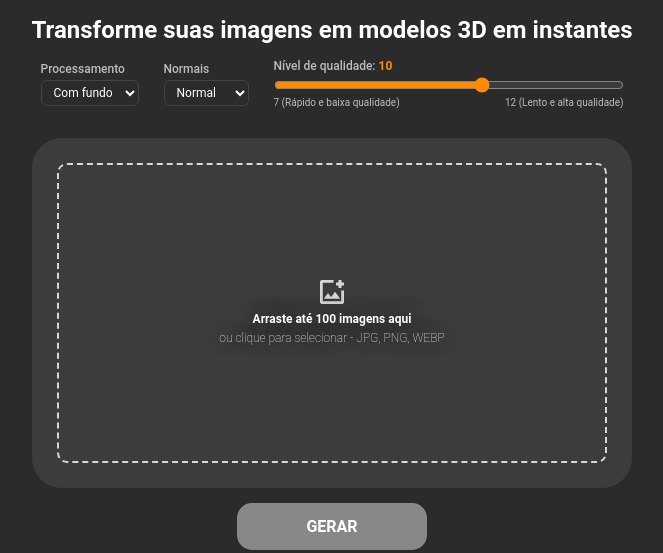
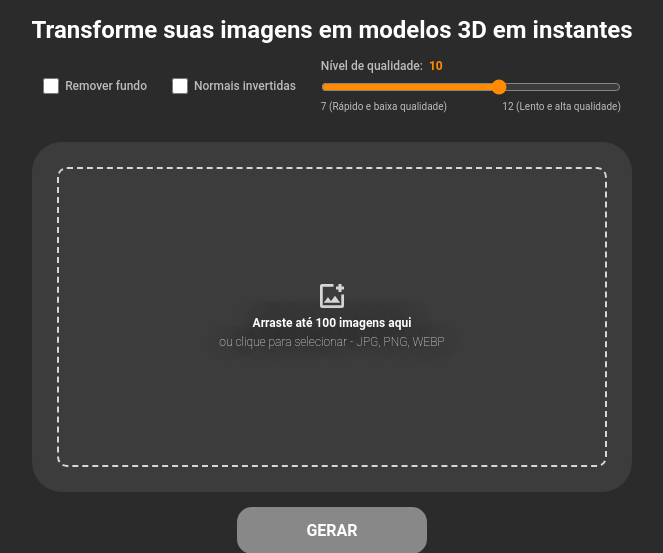
Before and after one commit to dcamargoo/triform, a Flask app: page / in a window 1280 px wide. Shown: the part 72-625 px from the top of the page, without its empty margins (308-971 px from the left). Run offline with Flask 3, Linux system fonts and the light colour scheme; some libraries are stand-ins or nearby versions.

Commit message:
fix: ajuste nos filtros

```diff
--- a/app.py
+++ b/app.py
@@ -39,6 +39,8 @@ def upload():
 
     if strategy not in VALID_STRATEGIES:
         strategy = "com_fundo"
+
+    invert_normals = request.form.get("invertNormals", "false") == "true"
 
     original_dir = Path("colmap/images")
     processed_dir = Path("colmap/images_processed")
@@ -100,7 +102,7 @@ def upload():
             print("Pipeline cancelado antes da malha")
             current_stage = "idle"
             return
-        meshing.generate_mesh(depth=depth)
+        meshing.generate_mesh(depth=depth, invert_normals=invert_normals)
         print(f"Depth selecionado: {depth}")
 
         # exportar formatos
--- a/static/css/style.css
+++ b/static/css/style.css
@@ -95,35 +95,35 @@ main h1 {
   align-items: center;
   gap: 25px;
   margin: 15px auto;
-  flex-wrap: nowrap;
+  flex-wrap: wrap;
 }
 
 .option-group {
   display: flex;
   flex-direction: column;
   align-items: flex-start;
-  gap: 4px;
-  min-width: auto;
+  gap: 6px;
 }
 
 .option-group label {
   font-size: 12px;
   color: var(--text-secondary);
   font-weight: 500;
-}
-
-.option-group select {
-  padding: 4px 8px;
-  font-size: 12px;
-  border-radius: 6px;
-  border: 1px solid var(--border-default);
-  background: var(--main-background-color);
-  color: var(--text-color);
+  display: flex;
+  align-items: center;
+  gap: 6px;
   cursor: pointer;
 }
 
+.option-group input[type="checkbox"] {
+  width: 16px;
+  height: 16px;
+  cursor: pointer;
+  accent-color: var(--badge-bg);
+}
+
 .option-group input[type="range"] {
-  width: 350px;
+  width: 300px;
   accent-color: var(--badge-bg);
   cursor: pointer;
 }
--- a/static/js/script.js
+++ b/static/js/script.js
@@ -345,10 +345,15 @@ document
     const formData = new FormData();
 
     const depthValue = document.getElementById("depth").value;
-    const strategyValue = document.getElementById("strategy").value;
+
+    const semFundo = document.getElementById("sem_fundo").checked;
+    const invertNormals = document.getElementById("invertNormals").checked;
+
+    const strategyValue = semFundo ? "sem_fundo" : "com_fundo";
 
     formData.append("depth", depthValue);
     formData.append("strategy", strategyValue);
+    formData.append("invertNormals", invertNormals);
 
     const promises = Array.from(wrappers).map(async (wrapper, i) => {
       const img = wrapper.querySelector("img");
--- a/templates/index.html
+++ b/templates/index.html
@@ -24,19 +24,18 @@
     <section id="generate">
       <h1>Transforme suas imagens em modelos 3D em instantes</h1>
       <div class="options-container">
+
         <div class="option-group">
-          <label for="strategy">Processamento</label>
-          <select name="strategy" id="strategy">
-            <option value="com_fundo">Com fundo</option>
-            <option value="sem_fundo">Sem fundo</option>
-          </select>
+          <label>
+            <input type="checkbox" name="sem_fundo" id="sem_fundo">
+            Remover fundo
+          </label>
         </div>
         <div class="option-group">
-          <label for="invertNormals">Normais</label>
-          <select name="invertNormals" id="invertNormals">
-            <option value="normal">Normal</option>
-            <option value="invert">Invertida</option>
-          </select>
+          <label>
+            <input type="checkbox" name="invertNormals" id="invertNormals">
+            Normais invertidas
+          </label>
         </div>
         <div class="option-group">
           <label for="depth">
```
Also changed, not shown: reconstruction/invert_normal.py (+9 -5 lines), reconstruction/meshing.py (+12 -4 lines).
